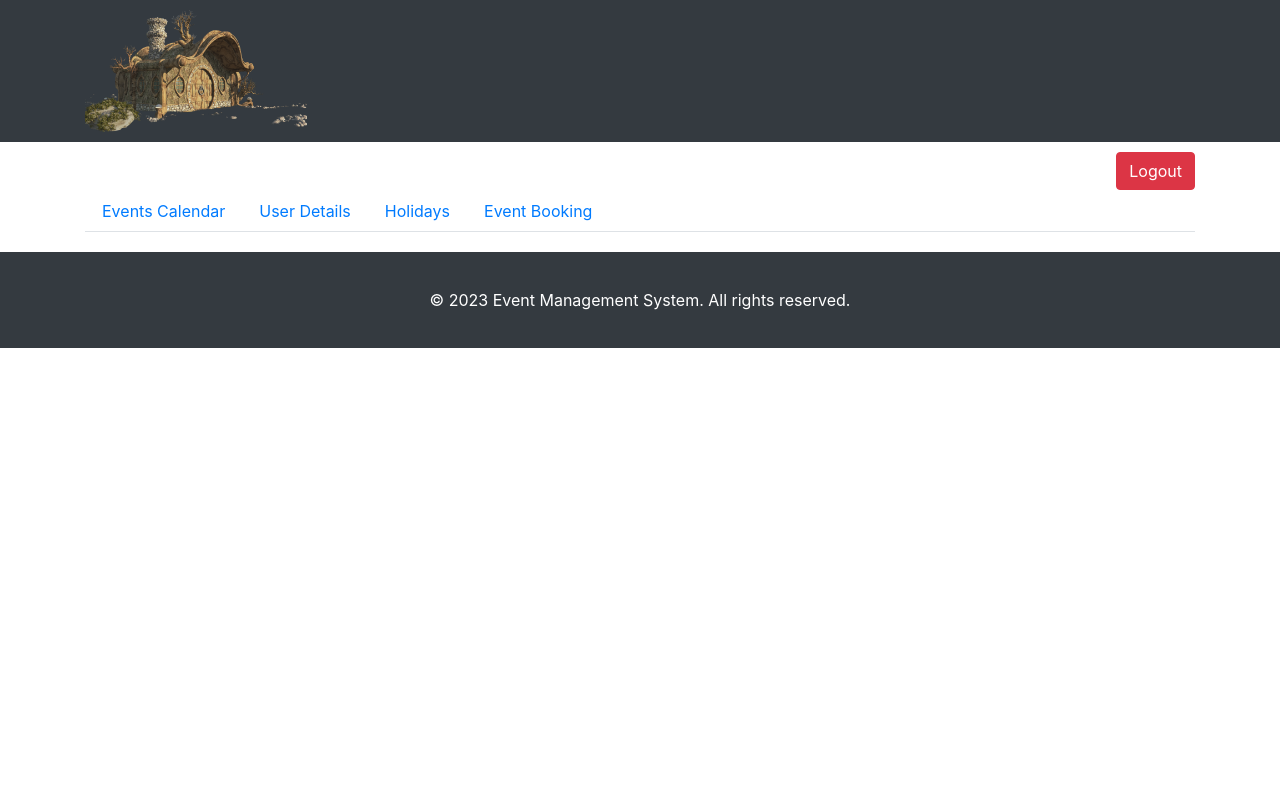
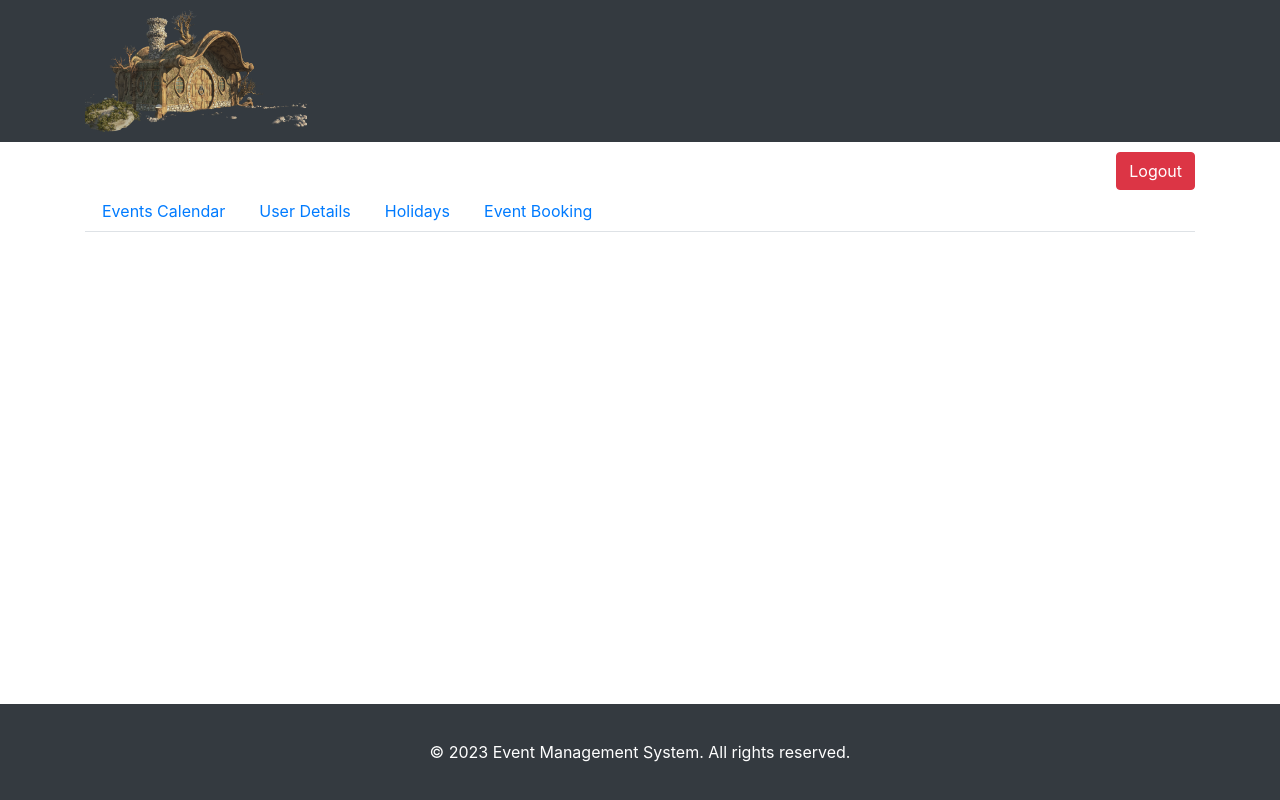
Before and after one commit to inamonanymous/case_study_chin, a Flask app: page /option/1 in a window 1280 px wide. Run offline with Flask 3, Linux system fonts and the light colour scheme; the visitor is signed in with stand-in values (Sample User, id 1); data comes from the database, SQL or seed files in the repository; parts of the project's set-up code (start-up, migrations or seed data) failed here and were passed over; some libraries are stand-ins or nearby versions.

Commit message:
ready for deployment

```diff
--- a/templates/layout.html
+++ b/templates/layout.html
@@ -13,12 +13,16 @@
 </head>
 <body>
     <style>
+
         /* Header Styles */
         header {
             background-color: #343a40;
             padding: 10px 0;
             color: #fff;
             margin-bottom: 10px;
+        }
+        body {
+            margin-bottom: 100px; /* Adjust based on your footer height */
         }
 
         header h1 {
@@ -35,8 +39,10 @@
             background-color: #343a40;
             color: #fff;
             padding: 20px 0;
+            text-align: center;
+            position: fixed;
+            bottom: 0;
             width: 100%;
-            margin-top: 20px;
         }
       </style>
       <title>Your Web Project</title>
```
